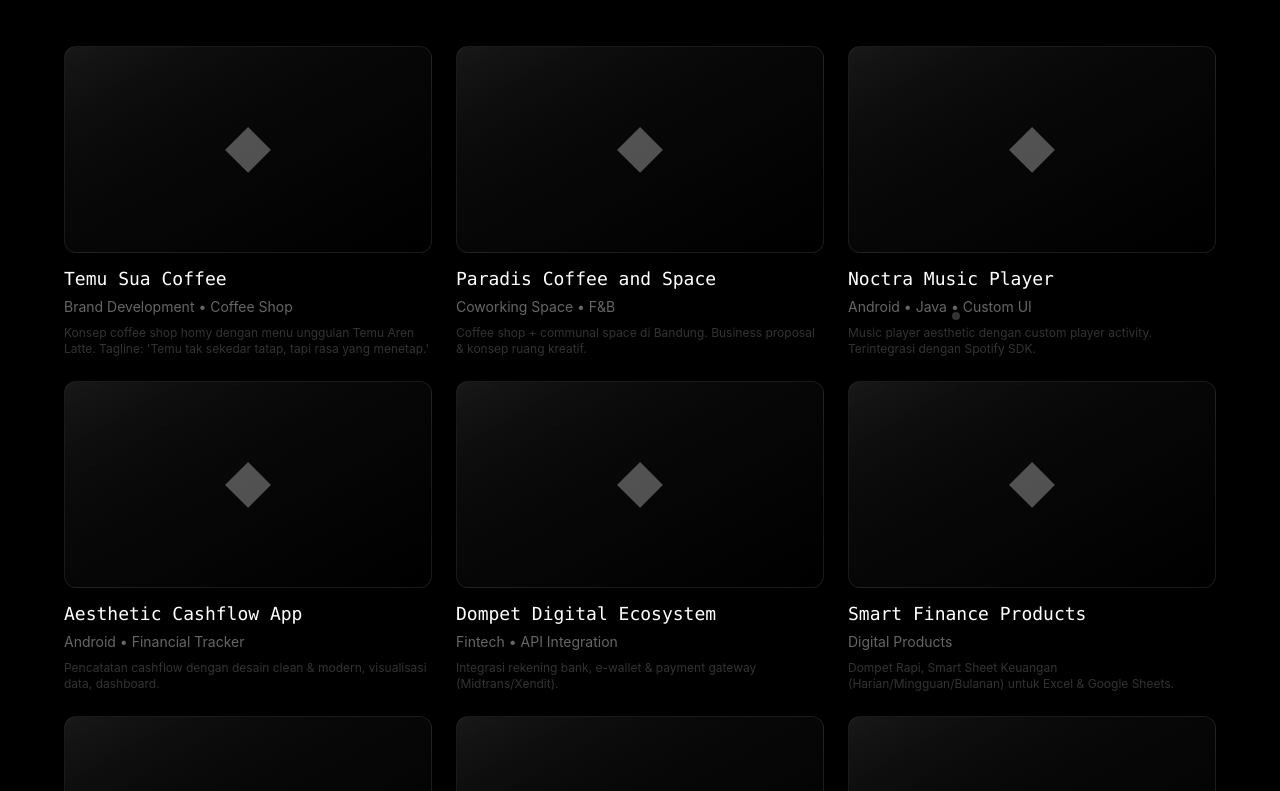
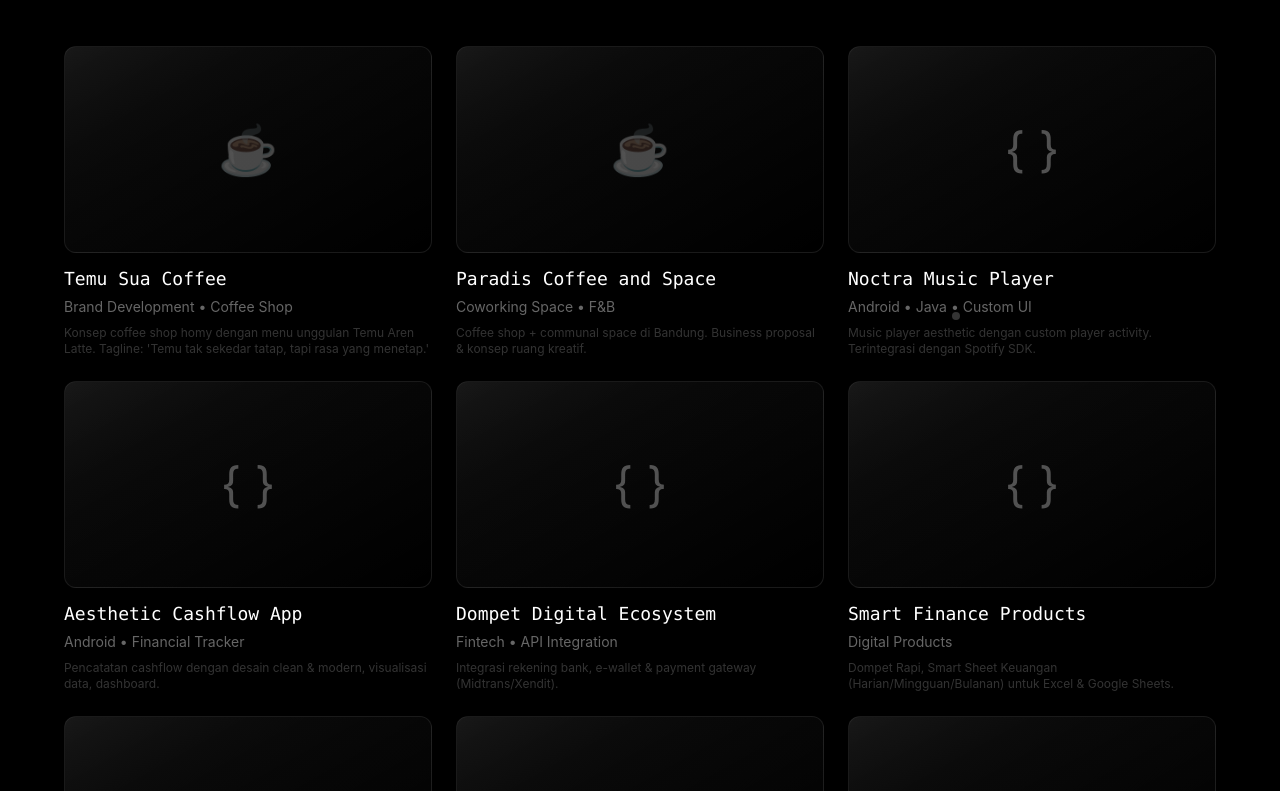
Before and after one commit to atriadha99/noctra-portfolio, a Next.js app: page / in a window 1280 px wide. Shown: the part 2669-3460 px from the top of the page. Built offline with nearby package versions, Linux system fonts and the light colour scheme; no server answers.

Commit message:
modified

```diff
--- a/src/components/PortfolioGrid.tsx
+++ b/src/components/PortfolioGrid.tsx
@@ -4,25 +4,25 @@
 
 const projects = {
   coffee: [
-    { title: "Temu Sua Coffee", category: "Brand Development • Coffee Shop", year: "2024", description: "Konsep coffee shop homy dengan menu unggulan Temu Aren Latte. Tagline: 'Temu tak sekedar tatap, tapi rasa yang menetap.'" },
-    { title: "Paradis Coffee and Space", category: "Coworking Space • F&B", year: "2024", description: "Coffee shop + communal space di Bandung. Business proposal & konsep ruang kreatif." },
+    { type: "coffee", title: "Temu Sua Coffee", category: "Brand Development • Coffee Shop", year: "2024", description: "Konsep coffee shop homy dengan menu unggulan Temu Aren Latte. Tagline: 'Temu tak sekedar tatap, tapi rasa yang menetap.'" },
+    { type: "coffee", title: "Paradis Coffee and Space", category: "Coworking Space • F&B", year: "2024", description: "Coffee shop + communal space di Bandung. Business proposal & konsep ruang kreatif." },
   ],
   software: [
-    { title: "Noctra Music Player", category: "Android • Java • Custom UI", year: "2024", description: "Music player aesthetic dengan custom player activity. Terintegrasi dengan Spotify SDK." },
-    { title: "Aesthetic Cashflow App", category: "Android • Financial Tracker", year: "2024", description: "Pencatatan cashflow dengan desain clean & modern, visualisasi data, dashboard." },
-    { title: "Dompet Digital Ecosystem", category: "Fintech • API Integration", year: "2024", description: "Integrasi rekening bank, e-wallet & payment gateway (Midtrans/Xendit)." },
-    { title: "Smart Finance Products", category: "Digital Products", year: "2024", description: "Dompet Rapi, Smart Sheet Keuangan (Harian/Mingguan/Bulanan) untuk Excel & Google Sheets." },
-    { title: "Java Swing Inventory", category: "Desktop App • MySQL", year: "2023", description: "Sistem pengelolaan stok barang dengan CRUD, JTable, search, database integration." },
+    { type: "software", title: "Noctra Music Player", category: "Android • Java • Custom UI", year: "2024", description: "Music player aesthetic dengan custom player activity. Terintegrasi dengan Spotify SDK." },
+    { type: "software", title: "Aesthetic Cashflow App", category: "Android • Financial Tracker", year: "2024", description: "Pencatatan cashflow dengan desain clean & modern, visualisasi data, dashboard." },
+    { type: "software", title: "Dompet Digital Ecosystem", category: "Fintech • API Integration", year: "2024", description: "Integrasi rekening bank, e-wallet & payment gateway (Midtrans/Xendit)." },
+    { type: "software", title: "Smart Finance Products", category: "Digital Products", year: "2024", description: "Dompet Rapi, Smart Sheet Keuangan (Harian/Mingguan/Bulanan) untuk Excel & Google Sheets." },
+    { type: "software", title: "Java Swing Inventory", category: "Desktop App • MySQL", year: "2023", description: "Sistem pengelolaan stok barang dengan CRUD, JTable, search, database integration." },
   ],
   creative: [
-    { title: "Photography Portfolio", category: "Urban • Night Ride • Automotive", year: "2024", description: "Coffee shop aesthetic, night ride, car meet, dan human interest photography." },
-    { title: "Automotive Visual Concepts", category: "Cinematic • Car Meet", year: "2024", description: "Night ride, Shell meetup, custom motorcycle visualization, engine swap concepts." },
-    { title: "Bandung Dystopia Novel", category: "Creative Writing • 200 chapters", year: "2024", description: "Cerita berlatar Gedung Sate. Menunjukkan ketahanan mental & storytelling." },
+    { type: "creative", title: "Photography Portfolio", category: "Urban • Night Ride • Automotive", year: "2024", description: "Coffee shop aesthetic, night ride, car meet, dan human interest photography." },
+    { type: "creative", title: "Automotive Visual Concepts", category: "Cinematic • Car Meet", year: "2024", description: "Night ride, Shell meetup, custom motorcycle visualization, engine swap concepts." },
+    { type: "creative", title: "Bandung Dystopia Novel", category: "Creative Writing • 200 chapters", year: "2024", description: "Cerita berlatar Gedung Sate. Menunjukkan ketahanan mental & storytelling." },
   ],
   academic: [
-    { title: "Cloud Computing Research", category: "Academic Paper", year: "2024", description: "Perbandingan dan Implementasi Infrastruktur On-Premises, Cloud, dan Hybrid." },
-    { title: "Loyal Customer Classification", category: "ML • Altair AI Studio", year: "2023", description: "Analisis dataset Amazon Sale Report untuk memprediksi loyalitas pelanggan." },
-    { title: "Digital Ticketing System", category: "System Analysis", year: "2023", description: "Perancangan sistem pemesanan tiket bioskop digital (APS)." },
+    { type: "academic", title: "Cloud Computing Research", category: "Academic Paper", year: "2024", description: "Perbandingan dan Implementasi Infrastruktur On-Premises, Cloud, dan Hybrid." },
+    { type: "academic", title: "Loyal Customer Classification", category: "ML • Altair AI Studio", year: "2023", description: "Analisis dataset Amazon Sale Report untuk memprediksi loyalitas pelanggan." },
+    { type: "academic", title: "Digital Ticketing System", category: "System Analysis", year: "2023", description: "Perancangan sistem pemesanan tiket bioskop digital (APS)." },
   ],
 };
 
@@ -93,7 +93,6 @@
                     {project.type === 'software' && '{ }'}
                     {project.type === 'creative' && '✨'}
                     {project.type === 'academic' && '📖'}
-                    {activeCategory === 'all' && '◆'}
                   </span>
                 </div>
               </div>
```
